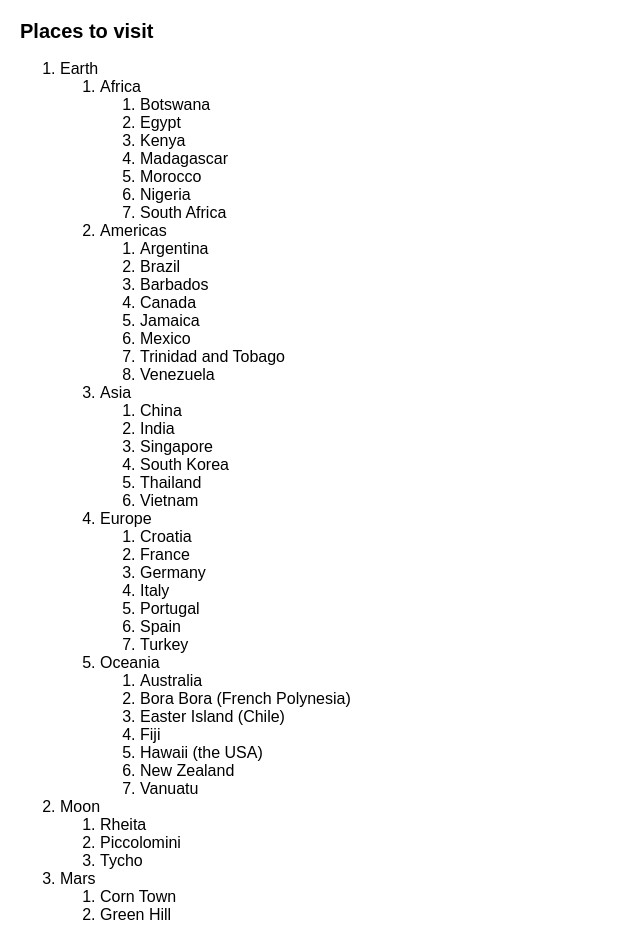
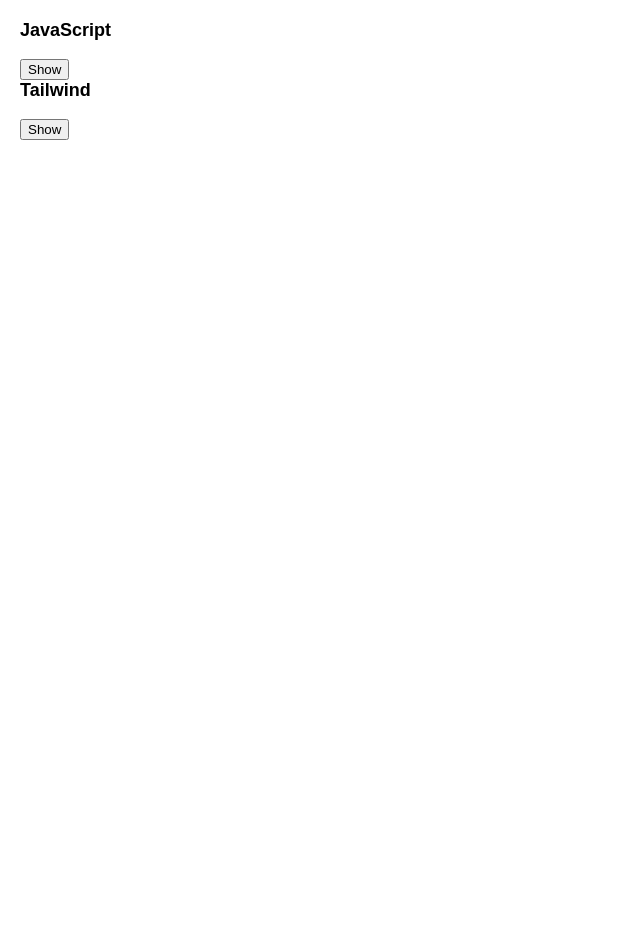
Before and after one commit to mehedihasanshohan/declaration-react, a React (Vite) app: page / in a window 1280 px wide. Shown: the whole page, without its empty margins (0-640 px from the left). After the commit the page ends 800 px from the top, so only its background shows below. Built offline with nearby package versions, Linux system fonts and the light colour scheme.

Commit message:
share state

```diff
--- /dev/null
+++ b/src/Accordion.jsx
@@ -0,0 +1,19 @@
+/* eslint-disable no-undef */
+import Panel from "./component/Panel"
+
+const Accordion = () => {
+
+  return (
+    <>
+       {/* eslint-disable-next-line no-undef */}
+      <Panel title="JavaScript">
+        Language
+      </Panel>
+      <Panel title="Tailwind">
+        Css Library
+      </Panel>
+    </>
+  )
+}
+
+export default Accordion
--- a/src/App.jsx
+++ b/src/App.jsx
@@ -1,4 +1,5 @@
 // import './App.css'
+import Accordion from './Accordion'
 import CustomInput from './component/CustomInput'
 import Form from './component/Form'
 import Mirror from './component/Mirror'
@@ -18,7 +19,8 @@
         {/* <CustomInput></CustomInput> */}
         {/* <MirrorParent></MirrorParent> */}
         {/* <Mirror></Mirror> */}
-        <Travel></Travel>
+        {/* <Travel></Travel> */}
+        <Accordion></Accordion>
     </>
   )
 }
--- /dev/null
+++ b/src/component/Panel.jsx
@@ -0,0 +1,24 @@
+/* eslint-disable react/prop-types */
+/* eslint-disable no-unused-vars */
+import { useState } from "react";
+
+const Panel = ({title, children, handler}) => {
+  const [isActive, setIsActive] = useState(false);
+
+  return (
+    <>
+       <section className="panel">
+      <h3>{title}</h3>
+      {isActive ? (
+        <p>{children}</p>
+      ) : (
+        <button onClick={() => setIsActive(true)}>
+          Show
+        </button>
+      )}
+    </section>
+    </>
+  )
+}
+
+export default Panel
--- a/src/component/Travel.jsx
+++ b/src/component/Travel.jsx
@@ -17,15 +17,19 @@
   );
 }
 
-export default function TravelPlan() {
+export default function TravelPlan({id, placesById}) {
+  const place = placesById[id];
   const [plan, setPlan] = useState(initialTravelPlan);
-  const planets = plan.childPlaces;
+
+  const root = plan[0];
+
+  const planetIds = root.childIds;
   return (
     <>
       <h2>Places to visit</h2>
       <ol>
-        {planets.map(place => (
-          <PlaceTree key={place.id} place={place} />
+        {planetIds.map(placeId => (
+          <PlaceTree key={placeId} id={placeId} placesById={plan} />
         ))}
       </ol>
     </>
```
